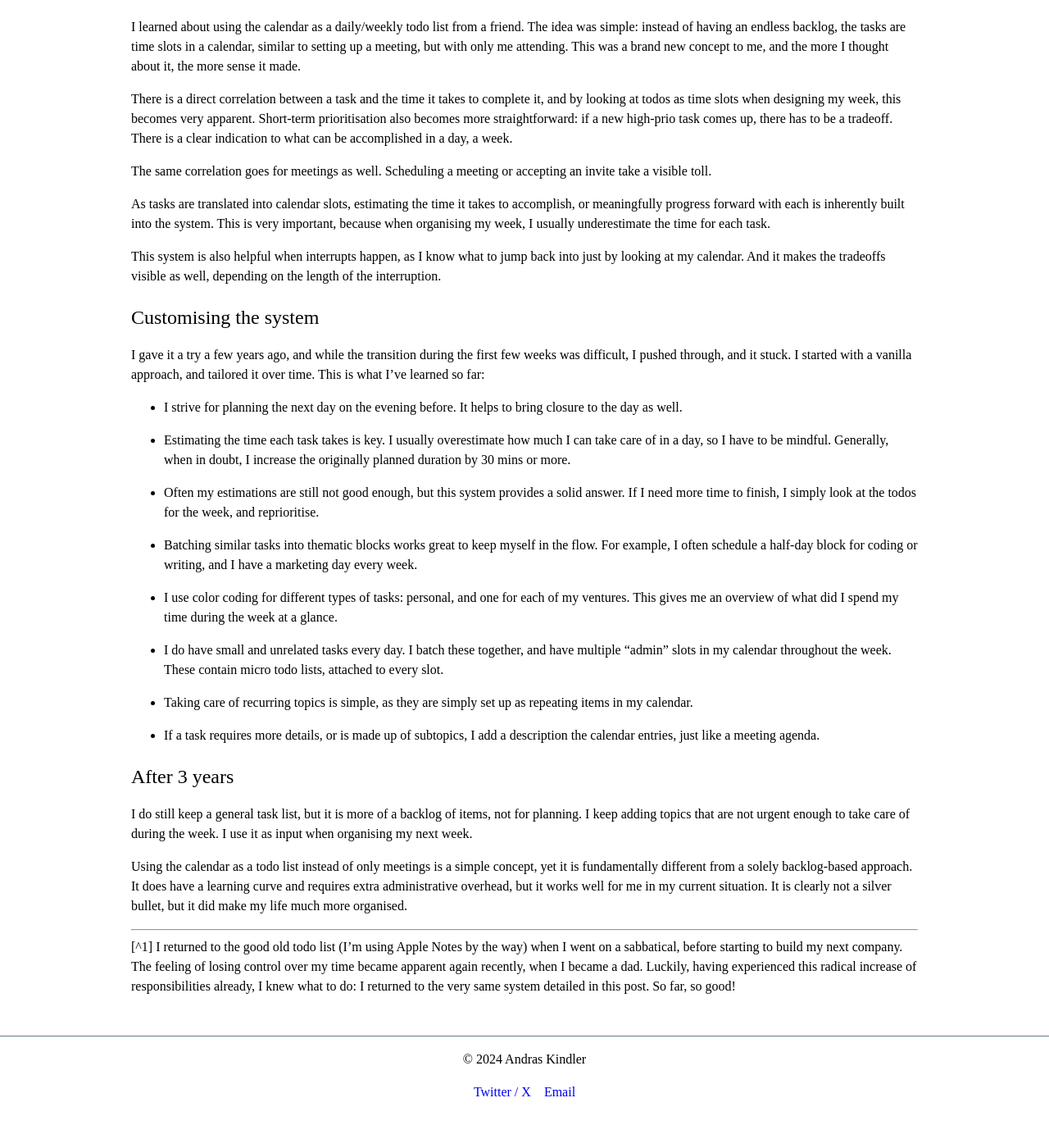
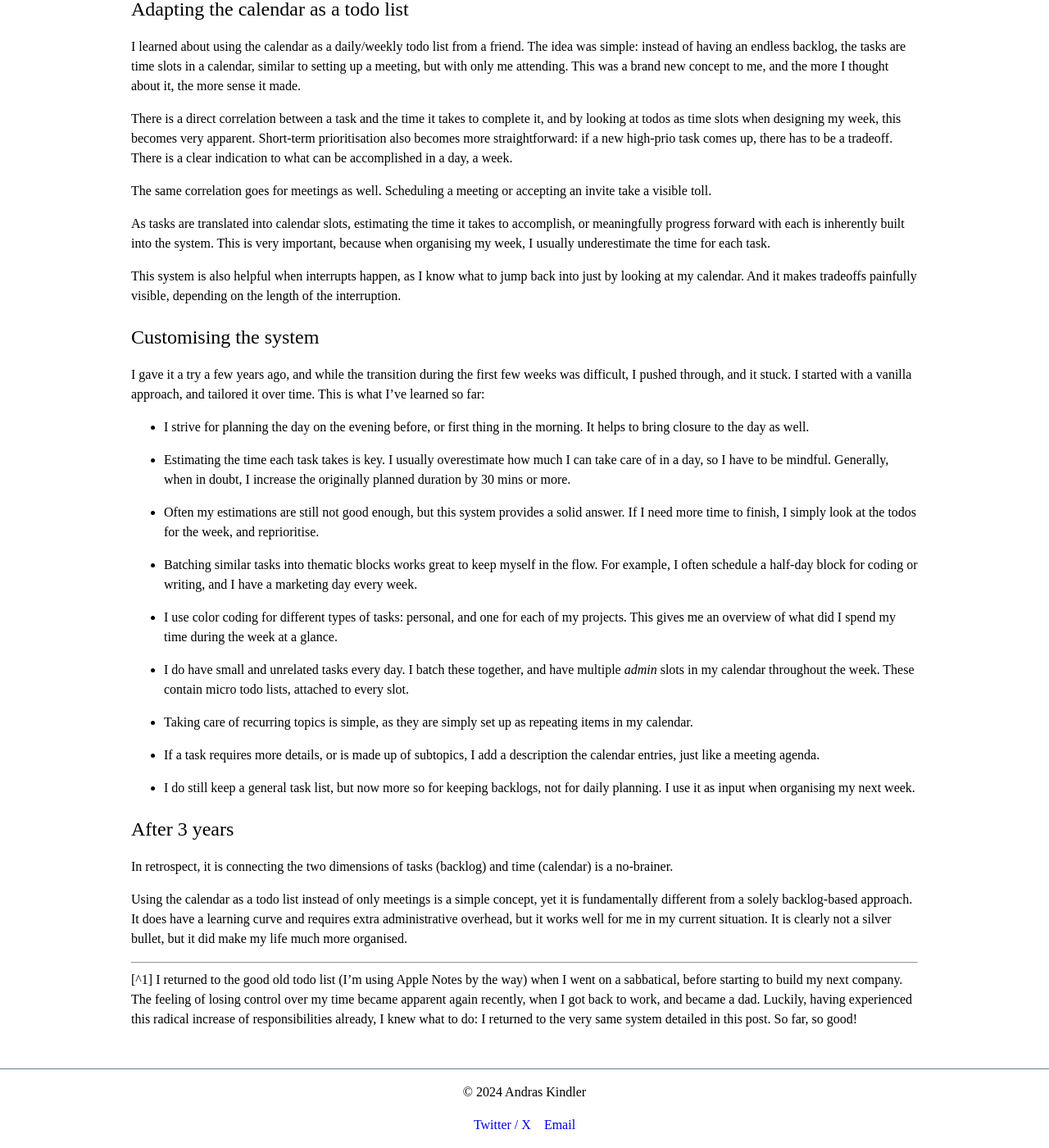
Before and after one commit to andraskindler/andraskindler.github.io, a Jekyll site: the page built from _posts/2024-09-12-calendar-as-todo.markdown, in a window 1280 px wide and 1400 px high, scrolled down 603 px. Shown: the whole window at 82% size. Built offline with Jekyll 4.4.1, drawn with Linux system fonts in a browser that asks for light colours; comment, search, counter and statistics services are not loaded; before the commit the page ends 1963 px from its top, so only the background shows below that; some of the changed text lies outside the part shown.

Commit message:
Enh updated calendar as todo list post

```diff
--- a/_posts/2024-09-12-calendar-as-todo.markdown
+++ b/_posts/2024-09-12-calendar-as-todo.markdown
@@ -13,7 +13,7 @@ Personally, I’ve always been a todo list person most of my life. They worked f
 
 My todo lists have a tendency of being endless. I keep on adding new items, and even if everything is properly prioritised and categorised, there is just no end in sight, with the (not so) rare occasions of a hard reset.
 
-At a certain point it occurred to me that maybe this is not an issue with the apps I’ve tried, but rather with my personal preferences and mindset. Because for me, the problem was not about how easy it is to add or prioritise a task, but how to squeeze everything important the day, without getting overwhelmed by their sheer amount. This became even more apparent as the scope of my responsibilities grew: my company reaching a certain scale, then becoming a VP at a unicorn after an exit.[^1] It was getting increasingly difficult to allocate time for every topic I wanted to drive.
+At a certain point it occurred to me that *most probably* this is not an issue with the apps I’ve tried, but rather with my personal preferences and mindset. Because for me, the problem was not about how easy it is to add or prioritise a task, but how to squeeze everything important the day, without getting overwhelmed by their sheer amount. This became even more apparent as the scope of my responsibilities grew: my company reaching a certain scale, then becoming a VP at a unicorn after an exit.[^1] It was getting increasingly difficult to allocate time for every topic I wanted to drive.
 
 I needed to take back the control over my time.
 
@@ -26,24 +26,25 @@ The same correlation goes for meetings as well. Scheduling a meeting or acceptin
 
 As tasks are translated into calendar slots, estimating the time it takes to accomplish, or meaningfully progress forward with each is inherently built into the system. This is very important, because when organising my week, I usually underestimate the time for each task.
 
-This system is also helpful when interrupts happen, as I know what to jump back into just by looking at my calendar. And it makes the tradeoffs visible as well, depending on the length of the interruption.
+This system is also helpful when interrupts happen, as I know what to jump back into just by looking at my calendar. And it makes tradeoffs painfully visible, depending on the length of the interruption.
 
 ## Customising the system
 I gave it a try a few years ago, and while the transition during the first few weeks was difficult, I pushed through, and it stuck. I started with a vanilla approach, and tailored it over time. This is what I’ve learned so far:
 
-- I strive for planning the next day on the evening before. It helps to bring closure to the day as well.
+- I strive for planning the day on the evening before, or first thing in the morning. It helps to bring closure to the day as well.
 - Estimating the time each task takes is key. I usually overestimate how much I can take care of in a day, so I have to be mindful. Generally, when in doubt, I increase the originally planned duration by 30 mins or more.
 - Often my estimations are still not good enough, but this system provides a solid answer. If I need more time to finish, I simply look at the todos for the week, and reprioritise.
 - Batching similar tasks into thematic blocks works great to keep myself in the flow. For example, I often schedule a half-day block for coding or writing, and I have a marketing day every week.
-- I use color coding for different types of tasks: personal, and one for each of my ventures. This gives me an overview of what did I spend my time during the week at a glance.
-- I do have small and unrelated tasks every day. I batch these together, and have multiple "admin" slots in my calendar throughout the week. These contain micro todo lists, attached to every slot.
+- I use color coding for different types of tasks: personal, and one for each of my projects. This gives me an overview of what did I spend my time during the week at a glance.
+- I do have small and unrelated tasks every day. I batch these together, and have multiple *admin* slots in my calendar throughout the week. These contain micro todo lists, attached to every slot.
 - Taking care of recurring topics is simple, as they are simply set up as repeating items in my calendar.
 - If a task requires more details, or is made up of subtopics, I add a description the calendar entries, just like a meeting agenda.
+- I do still keep a general task list, but now more so for keeping backlogs, not for daily planning. I use it as input when organising my next week.
 
 ## After 3 years
-I do still keep a general task list, but it is more of a backlog of items, not for planning. I keep adding topics that are not urgent enough to take care of during the week. I use it as input when organising my next week.
+In retrospect, it is connecting the two dimensions of tasks (backlog) and time (calendar) is a no-brainer.
 
 Using the calendar as a todo list instead of only meetings is a simple concept, yet it is fundamentally different from a solely backlog-based approach. It does have a learning curve and requires extra administrative overhead, but it works well for me in my current situation. It is clearly not a silver bullet, but it did make my life much more organised.
 
 ---
-[^1] I returned to the good old todo list (I'm using Apple Notes by the way) when I went on a sabbatical, before starting to build my next company. The feeling of losing control over my time became apparent again recently, when I became a dad. Luckily, having experienced this radical increase of responsibilities already, I knew what to do: I returned to the very same system detailed in this post. So far, so good!
+[^1] I returned to the good old todo list (I'm using Apple Notes by the way) when I went on a sabbatical, before starting to build my next company. The feeling of losing control over my time became apparent again recently, when I got back to work, and became a dad. Luckily, having experienced this radical increase of responsibilities already, I knew what to do: I returned to the very same system detailed in this post. So far, so good!
```
